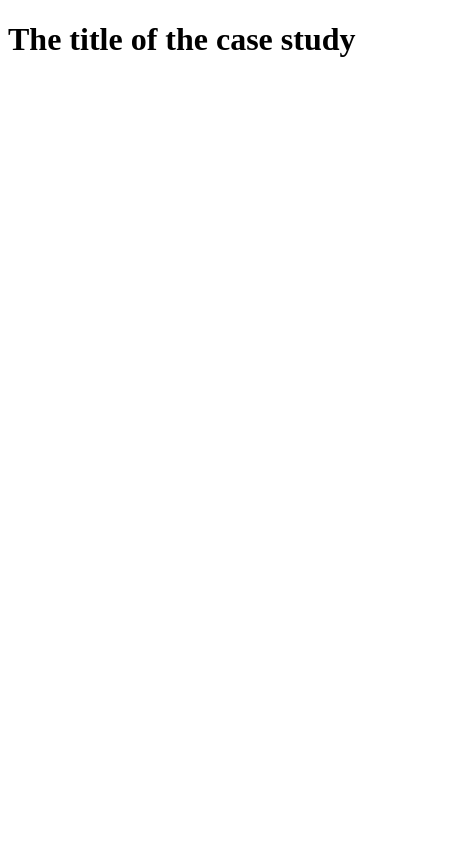
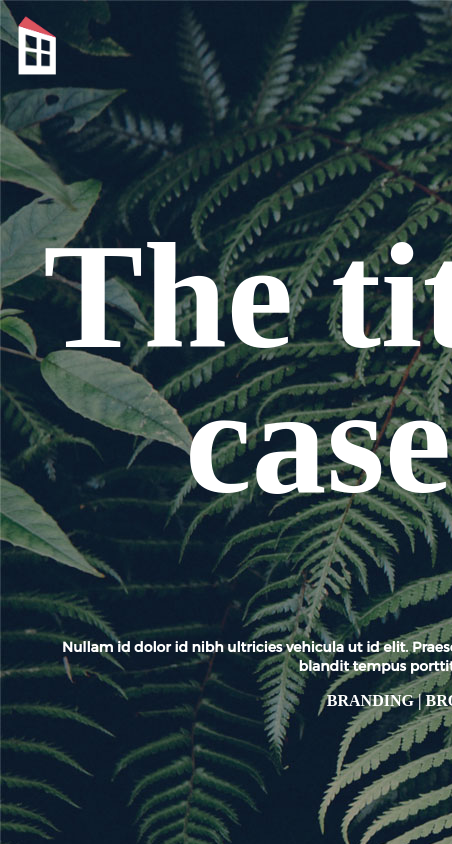
Before and after one commit to LordGreyMaul/GHouse, a plain HTML site: page index.html in a window 390 px wide. Shown: the whole page, 452 px wide, since content can reach past the window. Drawn offline with Linux system fonts and the light colour scheme; a web font is replaced by a local one.

Commit message:
added hamburger, all untracked files

```diff
--- a/index.html
+++ b/index.html
@@ -5,14 +5,35 @@
 	<title>Graphics House test 2017</title>
 
 	<!-- Styles -->
-
+	<link rel="stylesheet" href="scss/app.css" type="text/css">
 	<!-- Javascript -->
 
 </head>
 
 <body>
+<!-- Nav bar  -->
+<nav>
+	<img src="img/hamburger.jpg" alt="Hamburger for nav">
+	<p><span>Work / </span> The case study</p>
+</nav>
+<!-- End of nav -->
 	<!-- Cover Section -->
-	<h1>The title of the case study</h1>
+	<section>
+		<div class="container">
+			<div class="logo">
+				<img src="img/logo.png" alt="Graphics House">
+			</div>
+			<div class="cover">
+				<h1>The title of the<br> case study</h1>
+				<p>Nullam id dolor id nibh ultricies vehicula ut id elit. Praesent commodo cursus magna, vel
+					scelerisque nisl consectetur et. Curabitur <br> blandit tempus porttitor. Maecenas faucibus
+					mollis interdum.</p>
+				<p class="branding">Branding     |     brochure design     |     Web design</p>
+			</div>
+		</div>
+	</section>
+
 	<!-- End of cover section -->
+
 </body>
 </html>
--- a/scss/_fonts.scss
+++ b/scss/_fonts.scss
@@ -1,19 +1,24 @@
 @font-face {
   font-family: cormorant;
-  src: url("/fonts/cormorant/Cormorant-regular.otf");
+  src: url("../fonts/cormorant/Cormorant-regular.otf");
+}
+@font-face {
+  font-family: cormorant;
+  src: url("../fonts/cormorant/Cormorant-bold.otf");
+  font-weight: bold;
 }
 
 @font-face {
   font-family: montserrat;
-  src: url("/fonts/montserrat/Montserrat-Regular.otf");
+  src: url("../fonts/montserrat/Montserrat-Regular.otf");
 }
 
 @font-face {
   font-family: open-sans;
-  src: url("/fonts/open-sans/OpenSans-Regular.ttf");
+  src: url("../fonts/open-sans/OpenSans-Regular.ttf");
 }
 
 @font-face {
   font-family: raleway;
-  src: url("/fonts/raleway/Raleway-Regular.ttf");
+  src: url("../fonts/raleway/Raleway-Regular.ttf");
 }
--- a/scss/app.scss
+++ b/scss/app.scss
@@ -1,5 +1,7 @@
 // Colors
 $light: #ffffff;
+$grey: #a9a9a9;
+$dark: #2f2f2f;
 
 //Mixins
 @import "mixins";
@@ -8,4 +10,5 @@ $light: #ffffff;
 @import "fonts";
 
 //Sections
+@import "nav";
 @import "partials/cover";
--- a/scss/partials/_cover.scss
+++ b/scss/partials/_cover.scss
@@ -4,17 +4,38 @@
   min-height: 100%;
   min-width: 1024px;
 
-  width: 80%;
+  width: 95%;
   height: auto;
 
   position: fixed;
   top: 0;
   left: 0;
 
+  .logo {
+    img {
+    width:55px;
+    height: 75px;
+    padding: 10px;
+    }
+  }
+
   .cover {
     text-align: center;
     color: $light;
     font-family: cormorant;
     @include heading(100px , bold);
+    line-height: 145px;
+
+    p {
+      font-family: montserrat;
+      font-size: 14px;
+      line-height: normal;
+    }
+    .branding {
+      font-family: cormorant;
+      font-weight: bold;
+      font-size: 16px;
+      text-transform: uppercase;
+    }
   }
 }
```
Also changed, not shown: img/hamburger.jpg (added), scss/app.css, 1 other file.
